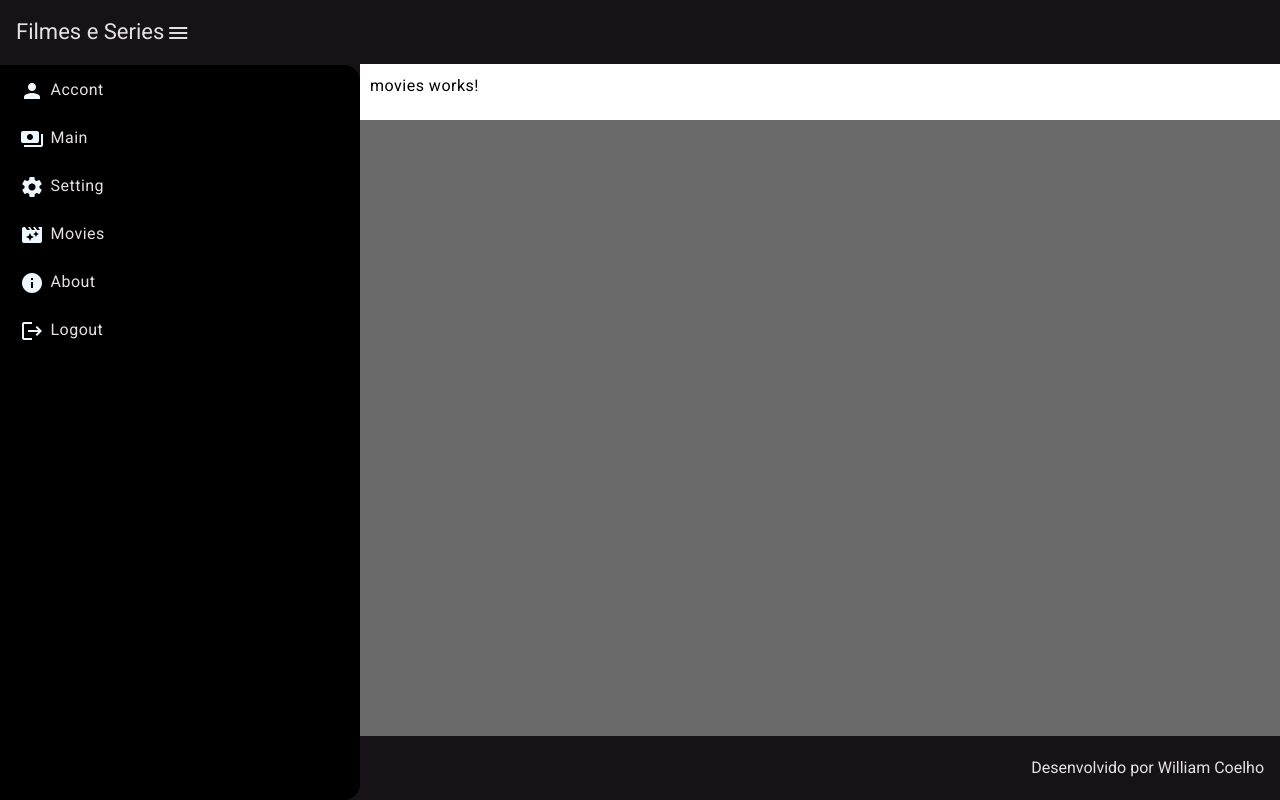
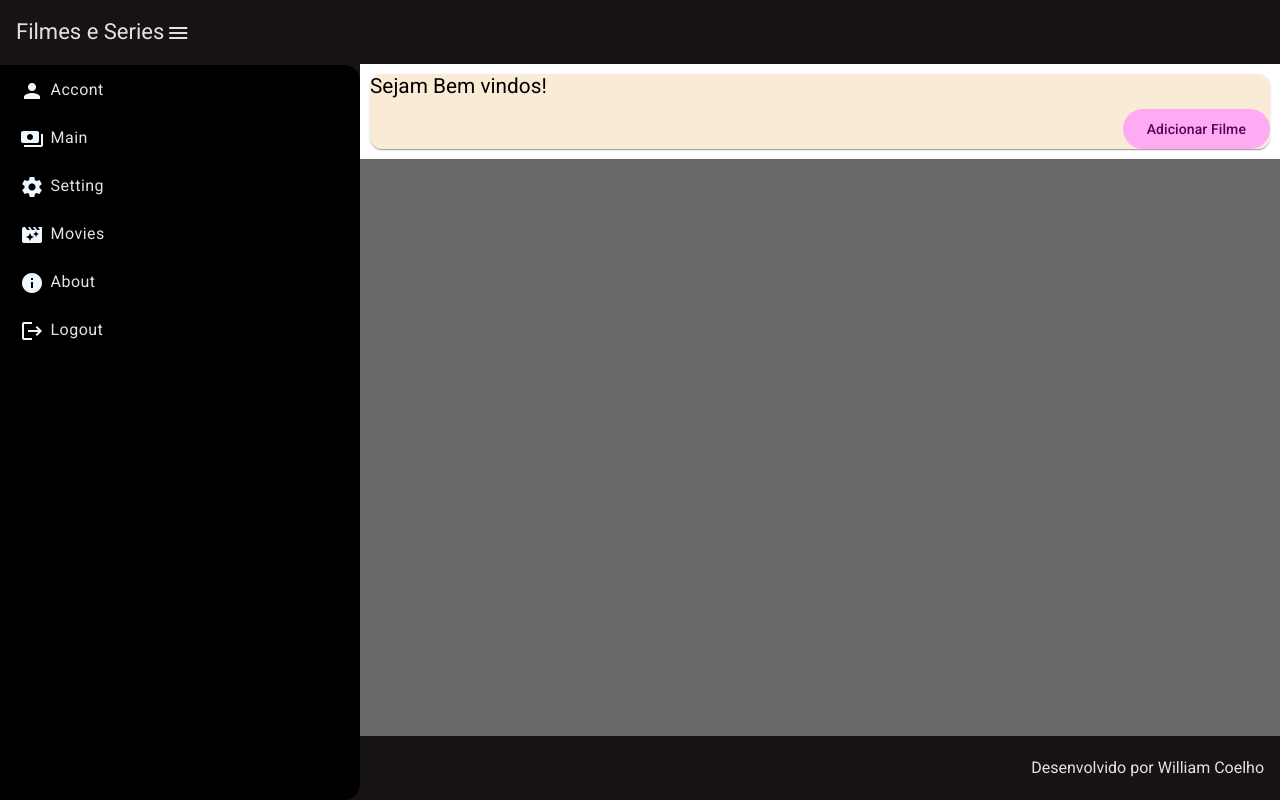
Before and after one commit to wyllamcoelhoads/vincit-angular-crud, an Angular app in the folder Angular/frontend/: page /movies in a window 1280 px wide. Built offline with nearby package versions, Linux system fonts and the light colour scheme.

Commit message:
Incluido button e adicionando rotas

```diff
--- a/Angular/frontend/src/app/app.component.ts
+++ b/Angular/frontend/src/app/app.component.ts
@@ -7,11 +7,12 @@ import { HomeComponent } from './views/home/home.component';
 import { MatToolbarModule } from '@angular/material/toolbar';
 import { CommonModule } from '@angular/common';
 import { MatIconModule } from '@angular/material/icon';
+import {MatCardModule} from '@angular/material/card';
 
 @Component({
   selector: 'app-root',
   standalone: true,
-  imports: [MatIconModule, RouterOutlet, HeaderComponent, HomeComponent, NavigationComponent, FooterComponent, MatToolbarModule, CommonModule],  // Adicione o HeaderComponent aqui
+  imports: [MatIconModule, MatCardModule, RouterOutlet, HeaderComponent, HomeComponent, NavigationComponent, FooterComponent, MatToolbarModule, CommonModule],  // Adicione o HeaderComponent aqui
   templateUrl: 'app.component.html'
 })
 export class AppComponent {
--- /dev/null
+++ b/Angular/frontend/src/app/components/movie/movie-create/movie-create.component.html
@@ -0,0 +1 @@
+<p>movie-create works!</p>
--- a/Angular/frontend/src/app/components/template/navigation/navigation.component.html
+++ b/Angular/frontend/src/app/components/template/navigation/navigation.component.html
@@ -1,27 +1,27 @@
 <mat-sidenav-container class="container" >
     <mat-sidenav class="sidenav" mode="side" opened fixedInViewport="true" fixedTopGap="65">
         <mat-nav-list class="mat-list">
-            <a mat-list-item routerLink="">
+            <a mat-list-item routerLink="/">
                 <i class="material-icons">person</i>
                 Accont
             </a>
-            <a mat-list-item routerLink="finance">
+            <a mat-list-item routerLink="/finance">
                 <i class="material-icons">payments</i>
                 Main
             </a>
-            <a mat-list-item routerLink="setting">
+            <a mat-list-item routerLink="/setting">
                 <i class="material-icons">settings</i>
                 Setting
             </a>
-            <a mat-list-item routerLink="movies">
+            <a mat-list-item routerLink="/movies">
                 <i class="material-icons">movie_filter</i>
                 Movies
             </a>
-            <a mat-list-item routerLink="about">
+            <a mat-list-item routerLink="/about">
                 <i class="material-icons">info</i>
                 About
             </a>
-            <a mat-list-item routerLink="logout">
+            <a mat-list-item routerLink="/logout">
                 <i class="material-icons">logout</i>
                 Logout
             </a>
--- a/Angular/frontend/src/app/views/movies/movies.component.css
+++ b/Angular/frontend/src/app/views/movies/movies.component.css
@@ -0,0 +1,21 @@
+.card-home{
+    background-color: antiquewhite;
+    color: black;
+}
+
+.card-home .card-title{
+    font-size: 1.3rem;
+    margin-bottom: 10px;
+    line-height: 1.2;
+}
+
+
+.card-home .card-subtitle{
+    font-size: 0.8rem;
+
+}
+
+.btn-add-movies{
+    display: flex;
+    justify-content: end;
+}
--- a/Angular/frontend/src/app/views/movies/movies.component.html
+++ b/Angular/frontend/src/app/views/movies/movies.component.html
@@ -1 +1,9 @@
-<p>movies works!</p>
+<mat-card class="card-home">
+    <mat-card-title class="card-title">
+        Sejam Bem vindos!
+    </mat-card-title>
+    <div class="btn-add-movies">
+        <button mat-flat-button color="primary">Adicionar Filme</button>
+
+    </div>
+</mat-card>
--- a/Angular/frontend/src/app/views/movies/movies.component.ts
+++ b/Angular/frontend/src/app/views/movies/movies.component.ts
@@ -1,12 +1,26 @@
-import { Component } from '@angular/core';
+import { Component, OnInit } from '@angular/core';
+import { MatCardModule } from '@angular/material/card';
+import { MatDividerModule } from '@angular/material/divider';
+import { MatButtonModule } from '@angular/material/button';
+import { MovieCreateComponent } from '../../components/movie/movie-create/movie-create.component';
+import { Router } from '@angular/router';
 
 @Component({
   selector: 'app-movies',
   standalone: true,
-  imports: [],
+  imports: [MatCardModule, MatDividerModule, MatButtonModule, MovieCreateComponent],
   templateUrl: './movies.component.html',
-  styleUrl: './movies.component.css'
+  styleUrls: ['./movies.component.css']
 })
-export class MoviesComponent {
+export class MoviesComponent implements OnInit {
 
+  constructor(private router: Router) { }
+
+  ngOnInit(): void {
+
+  }
+
+  navigateToMovieCreate(){
+    this.router.navigate(['movies/create']);
+  }
 }
--- a/Angular/frontend/src/index.html
+++ b/Angular/frontend/src/index.html
@@ -2,7 +2,7 @@
 <html lang="en">
 <head>
   <meta charset="utf-8">
-  <title>Frontend</title>
+  <title>Filmes e Series</title>
   <base href="/">
   <meta name="viewport" content="width=device-width, initial-scale=1">
   <link rel="icon" type="image/x-icon" href="favicon.ico">
```
Also changed, not shown: Angular/frontend/src/app/app.routes.ts (+6 -2 lines), Angular/frontend/src/app/components/movie/movie-create/movie-create.component.ts (added, +12 -0 lines), Angular/frontend/src/app/components/movie/movie-create/movie-create.component.css (added).
